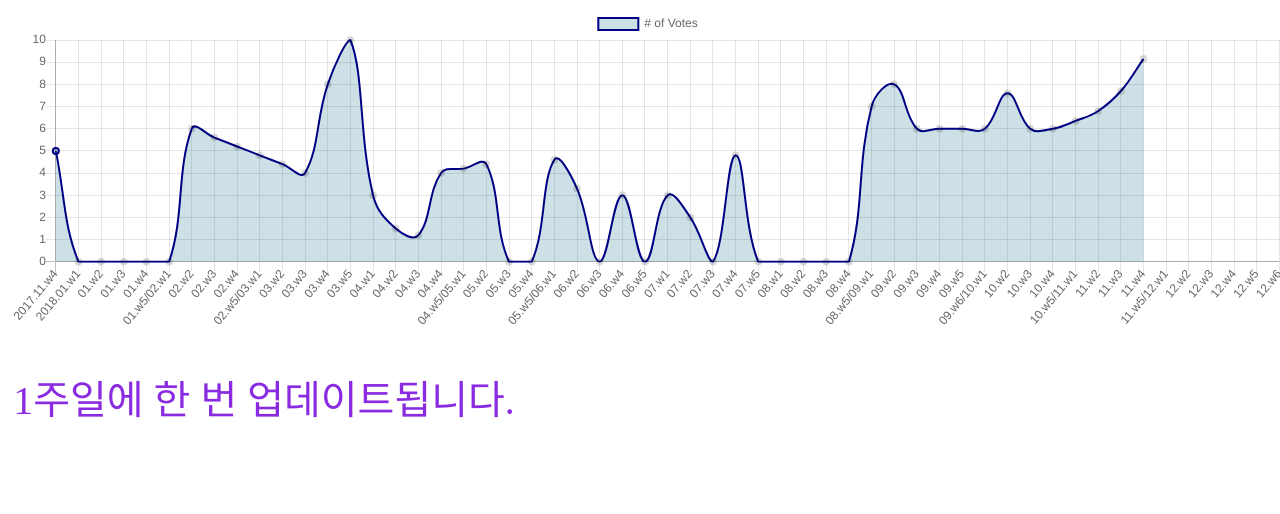
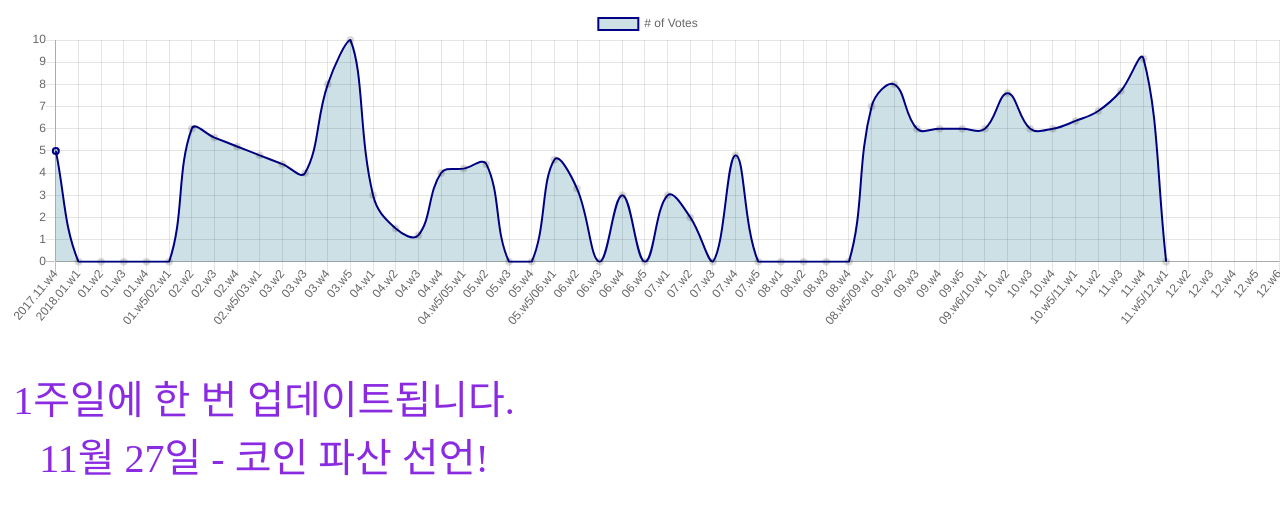
Before and after one commit to D3vle0/chart, a plain HTML site: page index.html in a window 1280 px wide. Drawn offline with nearby package versions, Linux system fonts and the light colour scheme.

Commit message:
Update index.html

```diff
--- a/index.html
+++ b/index.html
@@ -21,7 +21,7 @@ var myChart = new Chart(ctx, {
         labels: ["2017.11.w4","2018.01.w1", "01.w2", "01.w3", "01.w4", "01.w5/02.w1", "02.w2", "02.w3", "02.w4", "02.w5/03.w1", "03.w2", "03.w3", "03.w4", "03.w5", "04.w1", "04.w2", "04.w3", "04.w4", "04.w5/05.w1", "05.w2", "05.w3", "05.w4", "05.w5/06.w1", "06.w2", "06.w3", "06.w4", "06.w5", "07.w1", "07.w2", "07.w3", "07.w4", "07.w5", "08.w1", "08.w2", "08.w3", "08.w4", "08.w5/09.w1", "09.w2", "09.w3", "09.w4", "09.w5", "09.w6/10.w1", "10.w2", "10.w3", "10.w4", "10.w5/11.w1", "11.w2", "11.w3", "11.w4", "11.w5/12.w1", "12.w2", "12.w3", "12.w4", "12.w5", "12.w6"],
         datasets: [{
             label: '# of Votes',
-            data: [5,0,0,0,0,0,6,5.6,5.2,4.8,4.4,4,8,10,3,1.5,1.2,4,4.2,4.4,0,0,4.6,3.3,0,3,0,3,2,0,4.8,0,0,0,0,0,7,8,6,6,6,6,7.6,6,6,6.35,6.8,7.7,9.15],
+            data: [5,0,0,0,0,0,6,5.6,5.2,4.8,4.4,4,8,10,3,1.5,1.2,4,4.2,4.4,0,0,4.6,3.3,0,3,0,3,2,0,4.8,0,0,0,0,0,7,8,6,6,6,6,7.6,6,6,6.35,6.8,7.7,9.15,0],
             backgroundColor: [
                 'rgba(0, 99, 132, 0.2)',
 
@@ -44,6 +44,8 @@ var myChart = new Chart(ctx, {
     }
 });
 </script>
-<p id="main">1주일에 한 번 업데이트됩니다.</p>
+<p id="main">1주일에 한 번 업데이트됩니다.<br>
+    11월 27일 - 코인 파산 선언!
+
 </body>
 </html>
```
